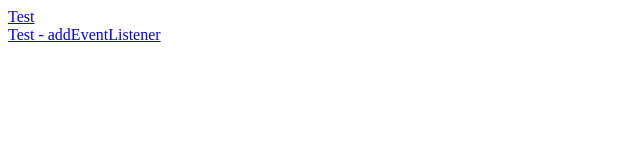
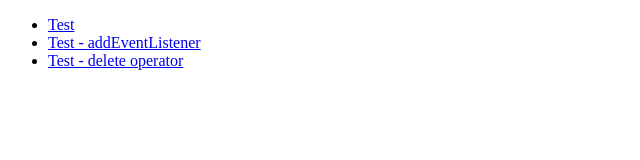
Before and after one commit to AdamWr/test-page, a plain HTML site: page index.html in a window 1280 px wide. Shown: the whole page, without its empty margins (0-640 px from the left). Drawn offline with Linux system fonts and the light colour scheme.

Commit message:
Update index.html

```diff
--- a/index.html
+++ b/index.html
@@ -5,11 +5,17 @@
       <title>Test</title>
    </head>
    <body>
-			<div>
+      <ul>
+         <li>
             <a href="test.html">Test</a>
-			</div>
+         </li>
+         <li>
             <a href="event.html">Test - addEventListener</a>
-		</div>
+         </li>
+         <li>
+            <a href="delete.html">Test - delete operator</a>
+         </li>
+      </ul>
       <script>
          var test = {
              number: 4,
```
Lines whose indentation alone changed are shown as unchanged.
